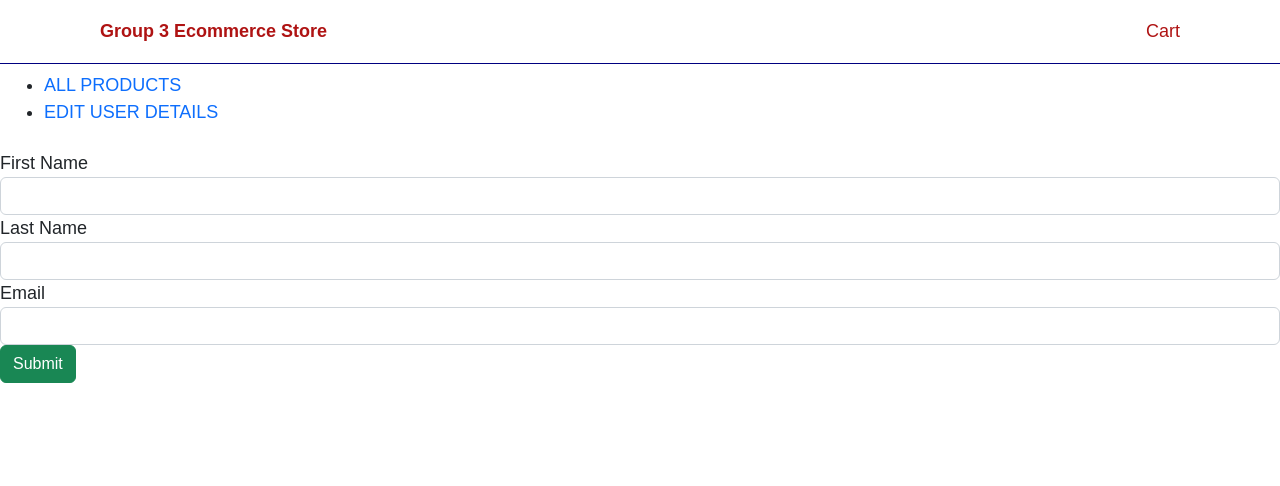
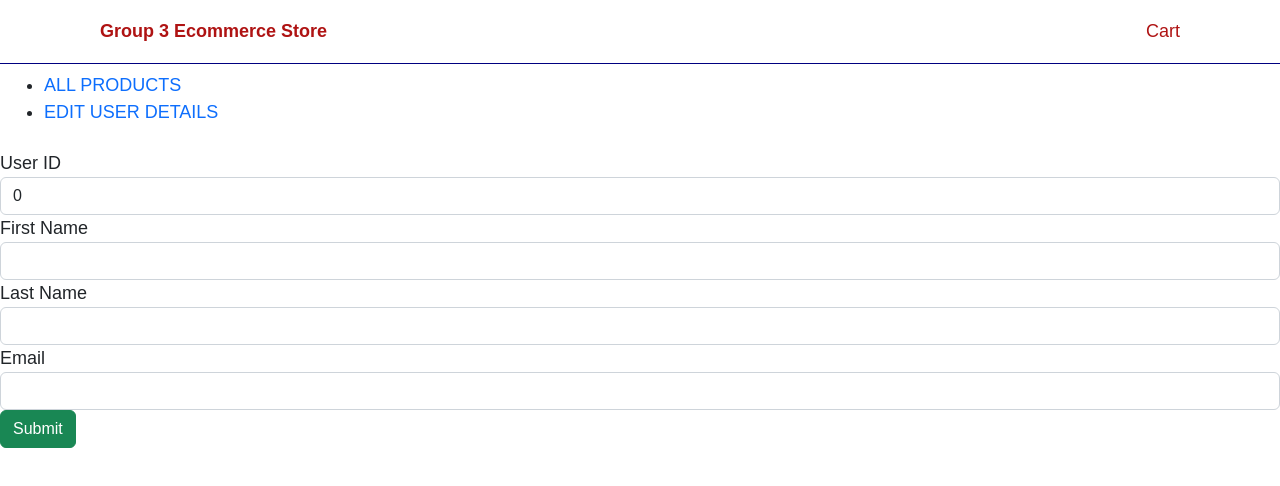
Before and after one commit to hcl-capstone/capstone-project-group-3, an Angular app in the folder ecommerce-frontend/: page /user-details in a window 1280 px wide. Shown: the top 486 px of the page. Built offline with nearby package versions, Linux system fonts and the light colour scheme.

Commit message:
User-details updated

```diff
--- a/ecommerce-frontend/src/app/components/user-details/user-details.component.html
+++ b/ecommerce-frontend/src/app/components/user-details/user-details.component.html
@@ -1,6 +1,16 @@
 <div>
   <div class="submit-form">
     <div *ngIf="!submitted">
+      <div class="form-group">
+        <label for="id">User ID</label>
+        <input type="text"
+          class="form-control"
+          id="id"
+          required
+          [(ngModel)]="currentUser.id"
+          name="id"
+        />
+      </div>
 
       <div class="form-group">
         <label for="firstName">First Name</label>
--- a/ecommerce-frontend/src/app/components/user-details/user-details.component.ts
+++ b/ecommerce-frontend/src/app/components/user-details/user-details.component.ts
@@ -10,6 +10,7 @@ import { UserService } from 'src/app/services/user.service';
 export class UserDetailsComponent implements OnInit {
 
   @Input() currentUser: User ={
+    id: 0,
     firstName: '',
     lastName: '',
     email: '',
@@ -36,12 +37,13 @@ export class UserDetailsComponent implements OnInit {
   updateUserDetails(): void {
     this.message = '';
     const data = {
+      id: this.currentUser.id,
       firstName: this.currentUser.firstName,
       lastName: this.currentUser.lastName,
       email:this.currentUser.email
     }
 
-    this.userservice.update(this.currentUser.id, this.currentUser)
+    this.userservice.update(this.currentUser.id, data)
       .subscribe({
         next: (res) => {
           console.log(res);
@@ -55,6 +57,7 @@ export class UserDetailsComponent implements OnInit {
   newUser(): void{
     this.submitted = false;
     this.currentUser = {
+      id: 0,
       firstName: '',
       lastName: '',
       email: ''
--- a/ecommerce-frontend/src/app/services/user.service.ts
+++ b/ecommerce-frontend/src/app/services/user.service.ts
@@ -12,7 +12,8 @@ export class UserService {
   }
 
   update (id: any, data: any): Observable<any> {
-    return this.http.post(`${baseUrl}/${id}`, data);
+   // console.log(http://localhost:8082/user/update/${id})
+    return this.http.post(`http://localhost:8082/user/update/${id}`, data);
   }
 
 }
```
Also changed, not shown: 1 other file (tests, documents, lock files or other folders).
